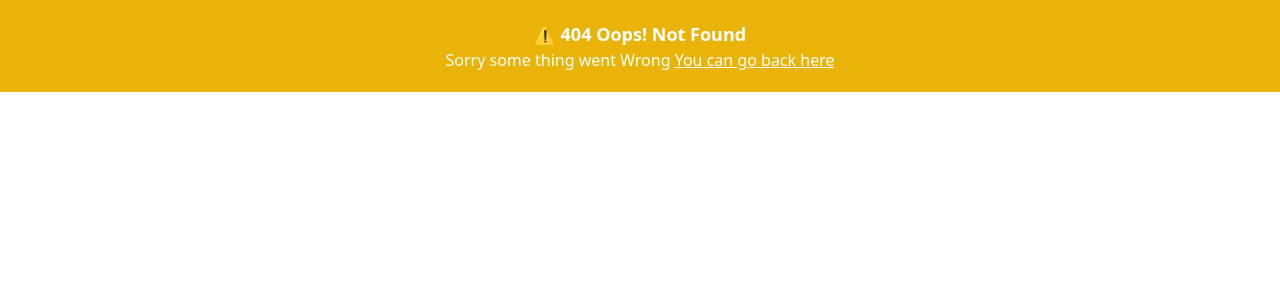
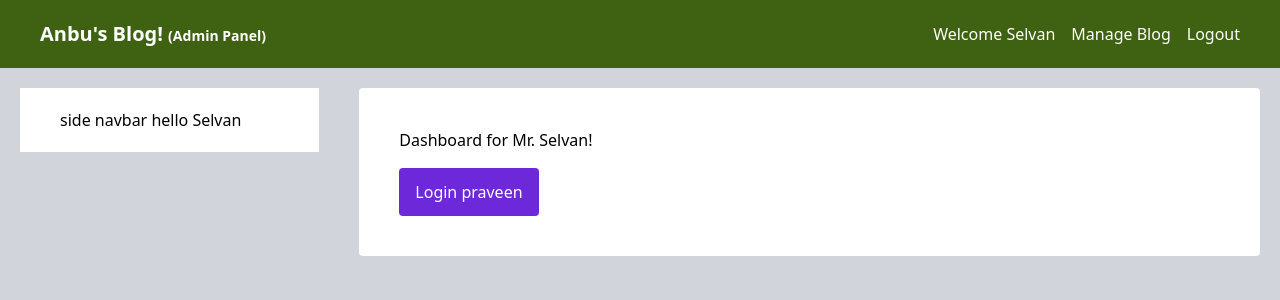
Before and after one commit to PRAVEEN200307/react-intro, a React (Vite) app: page /admin in a window 1280 px wide. Before the commit this address had no page. Shown: the top 300 px of the page. Built offline with nearby package versions, Linux system fonts and the light colour scheme.

Commit message:
feat: createContext & useContext

```diff
--- a/package.json
+++ b/package.json
@@ -11,9 +11,10 @@
   },
   "dependencies": {
     "@hookform/resolvers": "^3.3.4",
+    "prop-types": "^15.8.1",
     "react": "^18.2.0",
     "react-dom": "^18.2.0",
-    "react-hook-form": "^7.51.2",
+    "react-hook-form": "^7.51.3",
     "react-router-dom": "^6.22.3",
     "zod": "^3.22.4"
   },
--- /dev/null
+++ b/src/assets/context/userContent.js
@@ -0,0 +1,3 @@
+import { createContext } from "react";
+
+export const UserContent =createContext()
--- /dev/null
+++ b/src/assets/guestLayout/AdminLayout.jsx
@@ -0,0 +1,38 @@
+import { Outlet } from "react-router-dom";
+import AdminSidebar from "../ui/AdminSidebar";
+import AdminNavbar from "../ui/Adminnavbar";
+import { UserContent } from "../context/userContent";
+import { useState } from "react";
+// import { BlogContext } from "../contexts/BlogContext";
+
+const AdminLayout = () => {
+  const [user,setUser] = useState({
+    userId: 1,
+    userName: "Selvan",
+    isLoggedIn: true,
+  });
+
+  //   const [posts, setPosts] = useState([]);
+  return (
+    <div className="bg-gray-300 min-h-screen pb-10">
+      {/* <UserContext.Provider value={{ user, setUser }}> */}
+      <UserContent.Provider value={ {user,setUser} }>
+        {/* <BlogContext.Provider value={{ posts, setPosts }}> */}
+        <AdminNavbar />
+
+        <div className="flex m-5 space-x-10">
+          <div className="w-1/4">
+            <AdminSidebar></AdminSidebar>
+          </div>
+
+          <div className="w-3/4 bg-white p-10 rounded">
+            <Outlet />
+          </div>
+        </div>
+        {/* </BlogContext.Provider> */}
+      </UserContent.Provider>
+    </div>
+  );
+};
+
+export default AdminLayout;
--- a/src/assets/pages/Contact.jsx
+++ b/src/assets/pages/Contact.jsx
@@ -1,6 +1,5 @@
 import { useForm } from "react-hook-form";
 import InputForm from "../components/forms/InputForm";
-
 import InputTextArea from "../components/forms/InputTextArea";
 import { z } from "zod";
 import { zodResolver } from "@hookform/resolvers/zod";
@@ -8,7 +7,7 @@ import { zodResolver } from "@hookform/resolvers/zod";
 const schema = z.object({
   name: z.string().min(3).max(20),
   email: z.string().email(),
-  userMessage: z.string().min(8).max(150)
+  userMessage: z.string().min(8).max(150),
 });
 
 function Contact() {
@@ -42,7 +41,7 @@ function Contact() {
               placeHolder="Enter a your Name"
               required
               register={register("name", {
-                required: "This name field required"
+              required: "This name field required",
                 // minLength:{
                 //   value:3,
                 //   message:"minimum 3 charater required"
--- /dev/null
+++ b/src/assets/ui/AdminSidebar.jsx
@@ -0,0 +1,15 @@
+import { UserContent } from "../context/userContent";
+import { useContext } from "react";
+
+const AdminSidebar = () => {
+
+  const {user} = useContext(UserContent);
+
+  return (
+    <div className="bg-white  px-10 py-5 flex items-center justify-between">
+       <h1>side navbar hello {user.userName} </h1>
+    </div>
+  );
+};
+
+export default AdminSidebar;
--- /dev/null
+++ b/src/assets/ui/Adminnavbar.jsx
@@ -0,0 +1,25 @@
+import { Link } from "react-router-dom";
+import { UserContent } from "../context/userContent";
+import { useContext } from "react";
+
+const AdminNavbar = () => {
+  const { user } = useContext(UserContent);
+  return (
+    <div className="bg-lime-800 text-white px-10 py-5 flex items-center justify-between">
+      <Link to="/admin" className="font-semibold text-xl">
+        Anbu&apos;s Blog! <span className="text-sm">(Admin Panel)</span>
+      </Link>
+      <ul className="flex space-x-4">
+        <li>Welcome {user.userName}</li>
+        <li>
+          <Link to="/admin/blogs">Manage Blog</Link>
+        </li>
+        <li>
+          <Link to="#">Logout</Link>
+        </li>
+      </ul>
+    </div>
+  );
+};
+
+export default AdminNavbar;
--- /dev/null
+++ b/src/assets/ui/Dashboard.jsx
@@ -0,0 +1,23 @@
+import { UserContent } from "../context/userContent";
+import { useContext } from "react";
+
+const DashboardPage = () => {
+  const { user, setUser } = useContext(UserContent);
+
+  return (
+    <div className="space-y-4">
+      Dashboard for Mr. {user.userName}! <br />
+      <button
+        className="px-4 py-3 bg-violet-700 rounded text-white"
+        onClick={() => {
+          setUser({ ...user, userName: "Praveen" });
+          console.log(user);
+        }}
+      >
+        Login praveen
+      </button>
+    </div>
+  );
+};
+
+export default DashboardPage;
--- a/src/main.jsx
+++ b/src/main.jsx
@@ -1,47 +1,60 @@
-import React from 'react'
-import ReactDOM from 'react-dom/client'
-import { createBrowserRouter, RouterProvider } from 'react-router-dom'
-import AboutPage from './assets/pages/AboutPage.jsx'
+import React from "react";
+import ReactDOM from "react-dom/client";
+import { createBrowserRouter, RouterProvider } from "react-router-dom";
+import AboutPage from "./assets/pages/AboutPage.jsx";
 
-import './assets/style/input.css'
-import HomePage from './assets/pages/homepage.jsx'
-import GuestLayout from './assets/guestLayout/GuestLayout.jsx'
-import Contact from './assets/pages/Contact.jsx'
-import ErrorPages from './assets/pages/ErrorPages.jsx'
-import FollowersPage from './assets/pages/FolowersPage.jsx'
+import "./assets/style/input.css";
+import HomePage from "./assets/pages/homepage.jsx";
+import GuestLayout from "./assets/guestLayout/GuestLayout.jsx";
+import Contact from "./assets/pages/Contact.jsx";
+import ErrorPages from "./assets/pages/ErrorPages.jsx";
+import FollowersPage from "./assets/pages/FolowersPage.jsx";
+import AdminLayout from "./assets/guestLayout/AdminLayout.jsx";
+import DashboardPage from "./assets/ui/Dashboard.jsx";
 
 const router = createBrowserRouter([
   {
-    path:'/',
+    path: "/",
     element: <GuestLayout />,
-    children :[
+    children: [
       {
-        path:'/',
-        element: <HomePage />
+        path: "/",
+        element: <HomePage />,
       },
       {
-        path:'/about',
-        element : <AboutPage/>
+        path: "/about",
+        element: <AboutPage />,
       },
       {
-        path:'/about/:name',
-        element :<AboutPage />
+        path: "/about/:name",
+        element: <AboutPage />,
       },
       {
-        path:'/contact',
-        element: <Contact/>
+        path: "/contact",
+        element: <Contact />,
       },
       {
-        path:'/followers',
-        element: <FollowersPage />
-      }
+        path: "/followers",
+        element: <FollowersPage />,
+      },
     ],
-    errorElement : <ErrorPages />
-  }
+    errorElement: <ErrorPages />,
+  },
+  {
+    path: "/admin",
+    element: <AdminLayout />,
+    children: [
+      { path: "", element: <DashboardPage /> },
+      {
+        path: "dashboard",
+        element: <DashboardPage />,
+      },
+    ],
+  },
 ]);
 
-ReactDOM.createRoot(document.getElementById('root')).render(
+ReactDOM.createRoot(document.getElementById("root")).render(
   <React.StrictMode>
     <RouterProvider router={router} />
-  </React.StrictMode>,
-)
+  </React.StrictMode>
+);
```
Also changed, not shown: src/assets/components/forms/InputForm.jsx (+3 -4 lines), 1 other file (tests, documents, lock files or other folders).
